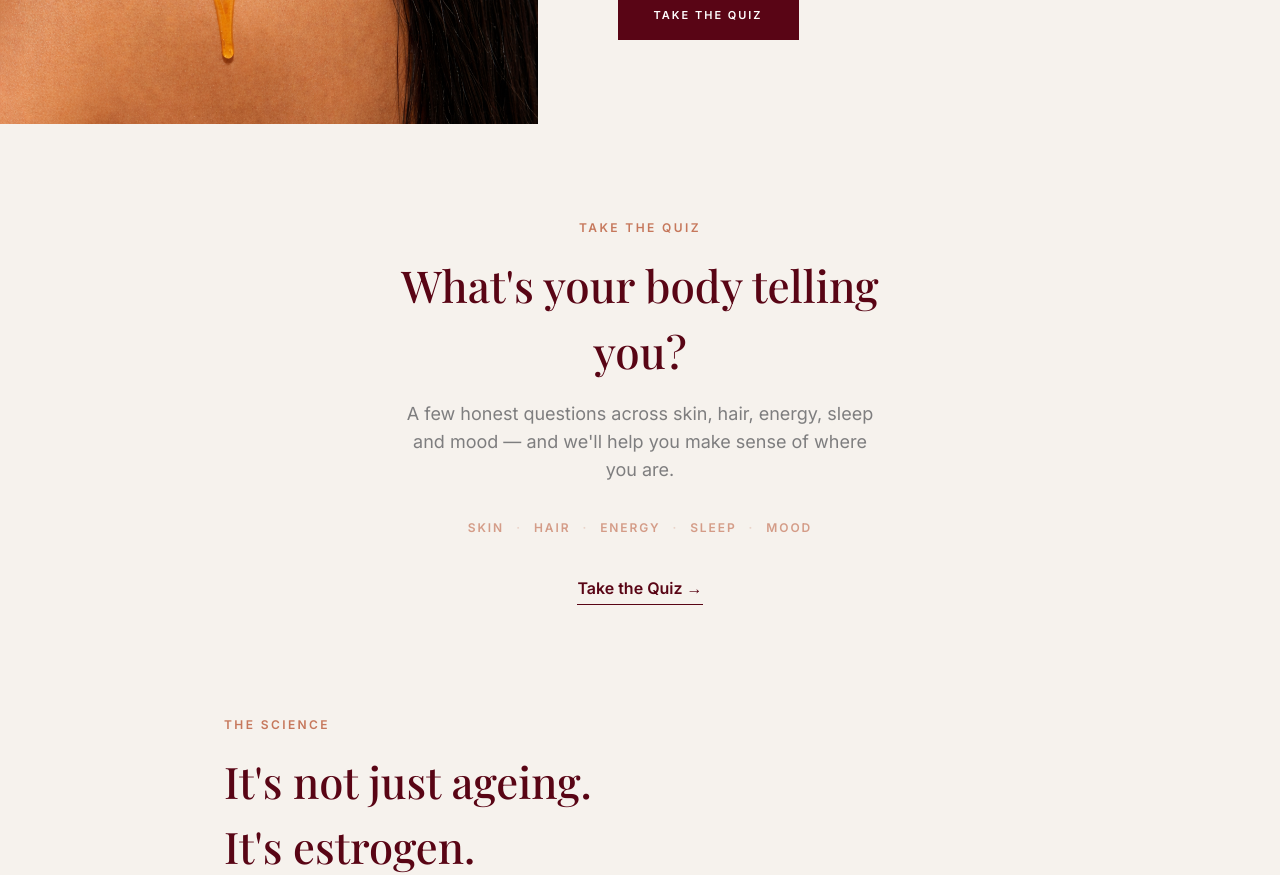
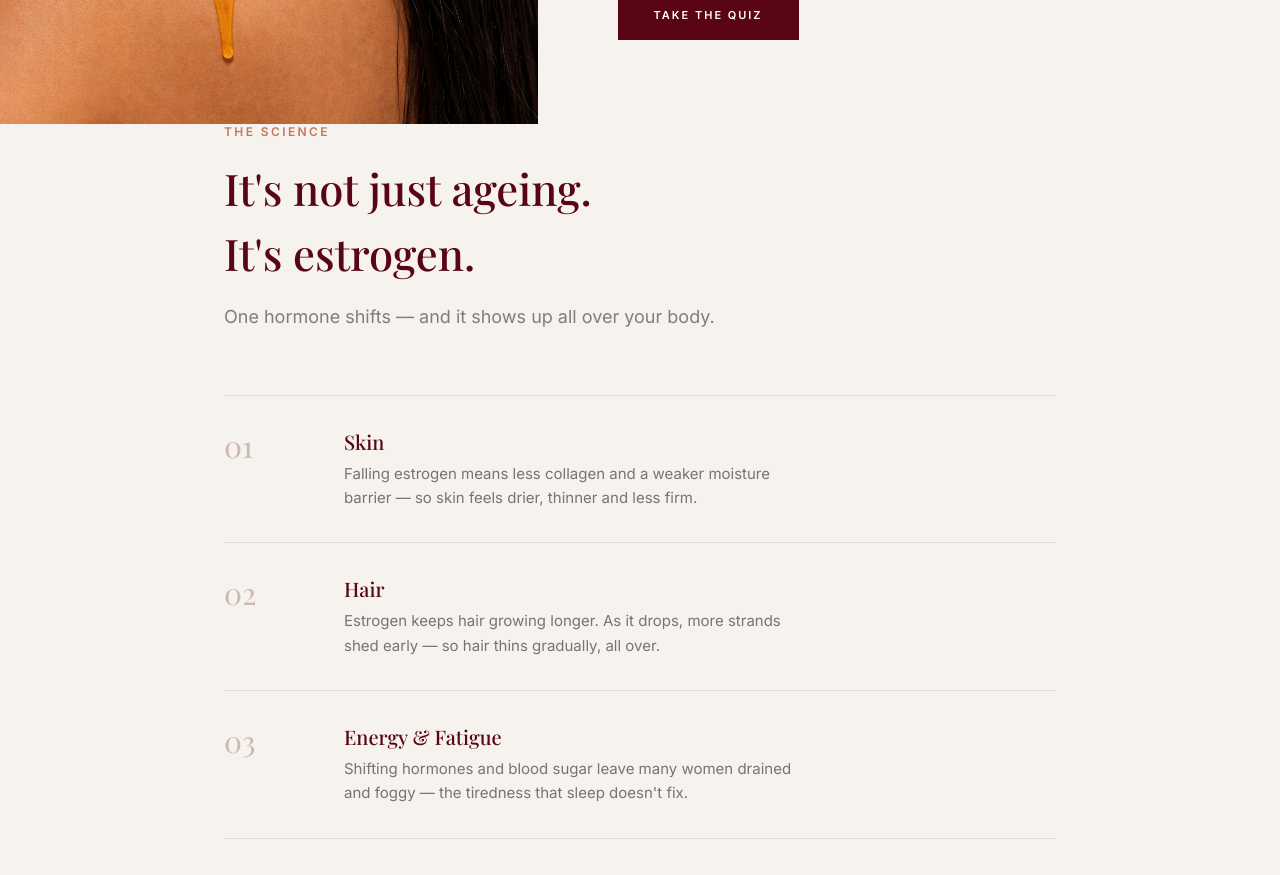
Before and after one commit to Dwip272004/maavie-web, a Next.js app: page / in a window 1280 px wide. Shown: the part 1220-2095 px from the top of the page. Built offline with nearby package versions, Linux system fonts and the light colour scheme; a web font is replaced by a local one.

Commit message:
Remove QuizTeaser section
It's redundant now that ShopByNeed's CTA already drives to /quiz.
Point the footer's "Take the Quiz" link directly at /quiz instead of
the now-removed #quiz anchor.

```diff
--- a/src/app/page.tsx
+++ b/src/app/page.tsx
@@ -4,7 +4,6 @@ import { Nav } from "@/components/Nav";
 import { Hero } from "@/components/sections/Hero";
 import { NatureScienceTruth } from "@/components/sections/NatureScienceTruth";
 import { ShopByNeed } from "@/components/sections/ShopByNeed";
-import { QuizTeaser } from "@/components/sections/QuizTeaser";
 import { Science } from "@/components/sections/Science";
 import { Promise } from "@/components/sections/Promise";
 import { Experts } from "@/components/sections/Experts";
@@ -21,7 +20,6 @@ export default function Home() {
         <Hero />
         <NatureScienceTruth />
         <ShopByNeed />
-        <QuizTeaser />
         <Science />
         <Promise />
         <Experts />
--- a/src/components/Footer.tsx
+++ b/src/components/Footer.tsx
@@ -29,7 +29,7 @@ export function Footer() {
             <Link href="#learn" className="mb-2 block text-sm hover:text-bone">
               Blog
             </Link>
-            <Link href="#quiz" className="mb-2 block text-sm hover:text-bone">
+            <Link href="/quiz" className="mb-2 block text-sm hover:text-bone">
               Take the Quiz
             </Link>
           </div>
--- a/src/components/sections/QuizTeaser.tsx
+++ /dev/null
@@ -1,38 +0,0 @@
-import Link from "next/link";
-
-const lenses = ["Skin", "Hair", "Energy", "Sleep", "Mood"];
-
-export function QuizTeaser() {
-  return (
-    <section id="quiz" className="bg-bone pb-28 pt-24 text-center">
-      <div className="mx-auto max-w-[600px] px-6">
-        <div className="mb-4 text-xs font-semibold uppercase tracking-[.2em] text-terracotta">
-          Take the Quiz
-        </div>
-        <h2 className="font-display text-[clamp(30px,3.6vw,44px)] font-medium text-deep-plum">
-          What&apos;s your body telling you?
-        </h2>
-        <p className="mx-auto mt-4 max-w-[480px] text-lg text-charcoal/60">
-          A few honest questions across skin, hair, energy, sleep and mood —
-          and we&apos;ll help you make sense of where you are.
-        </p>
-
-        <div className="mt-9 mb-10 flex flex-wrap items-center justify-center gap-x-3 gap-y-2 text-xs font-semibold uppercase tracking-[.16em] text-terracotta/70">
-          {lenses.map((label, i) => (
-            <span key={label} className="flex items-center gap-3">
-              {i > 0 && <span className="text-terracotta/25">·</span>}
-              {label}
-            </span>
-          ))}
-        </div>
-
-        <Link
-          href="/quiz"
-          className="inline-block border-b border-deep-plum pb-1 text-base font-semibold text-deep-plum transition-colors hover:border-terracotta hover:text-terracotta"
-        >
-          Take the Quiz →
-        </Link>
-      </div>
-    </section>
-  );
-}
```
